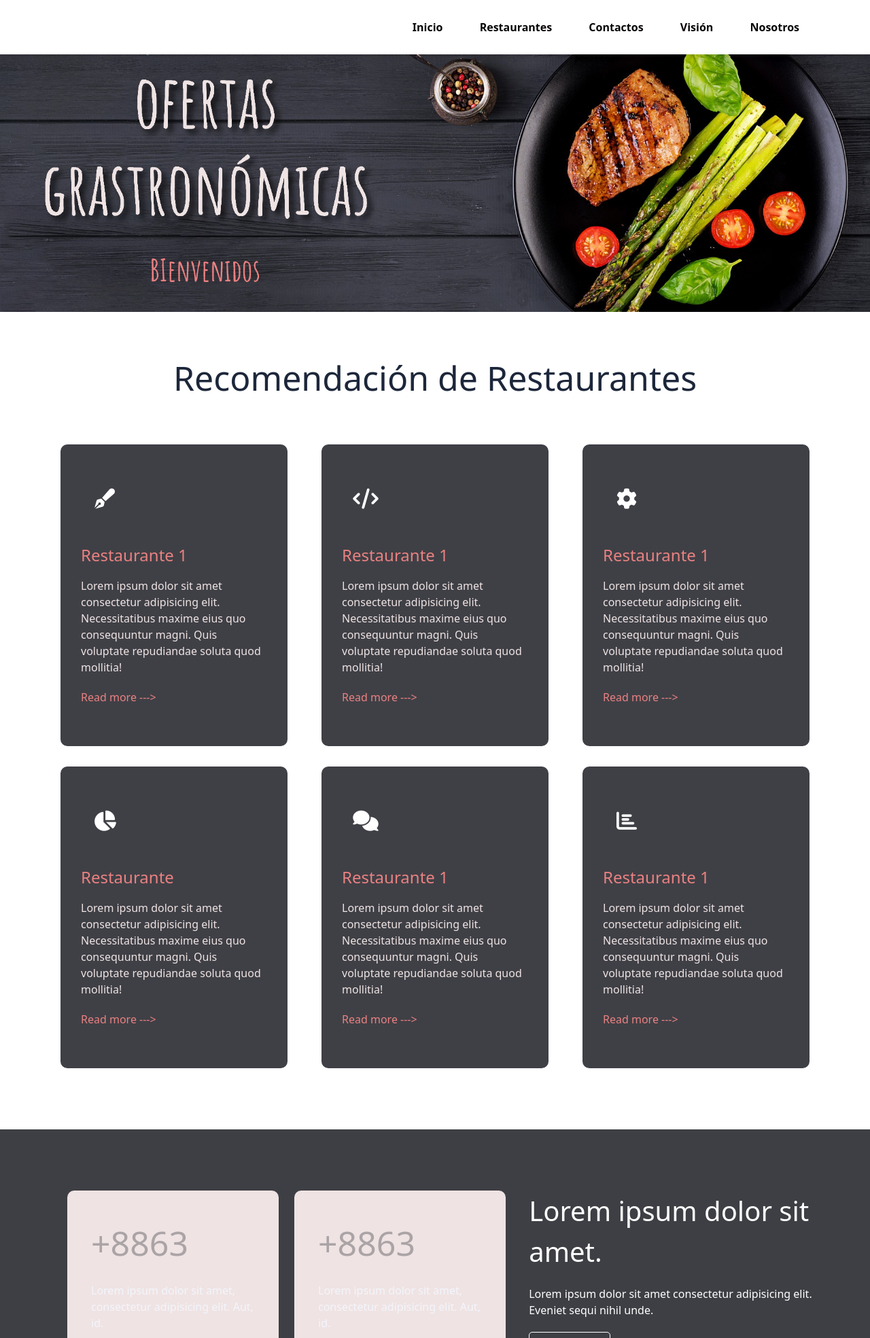
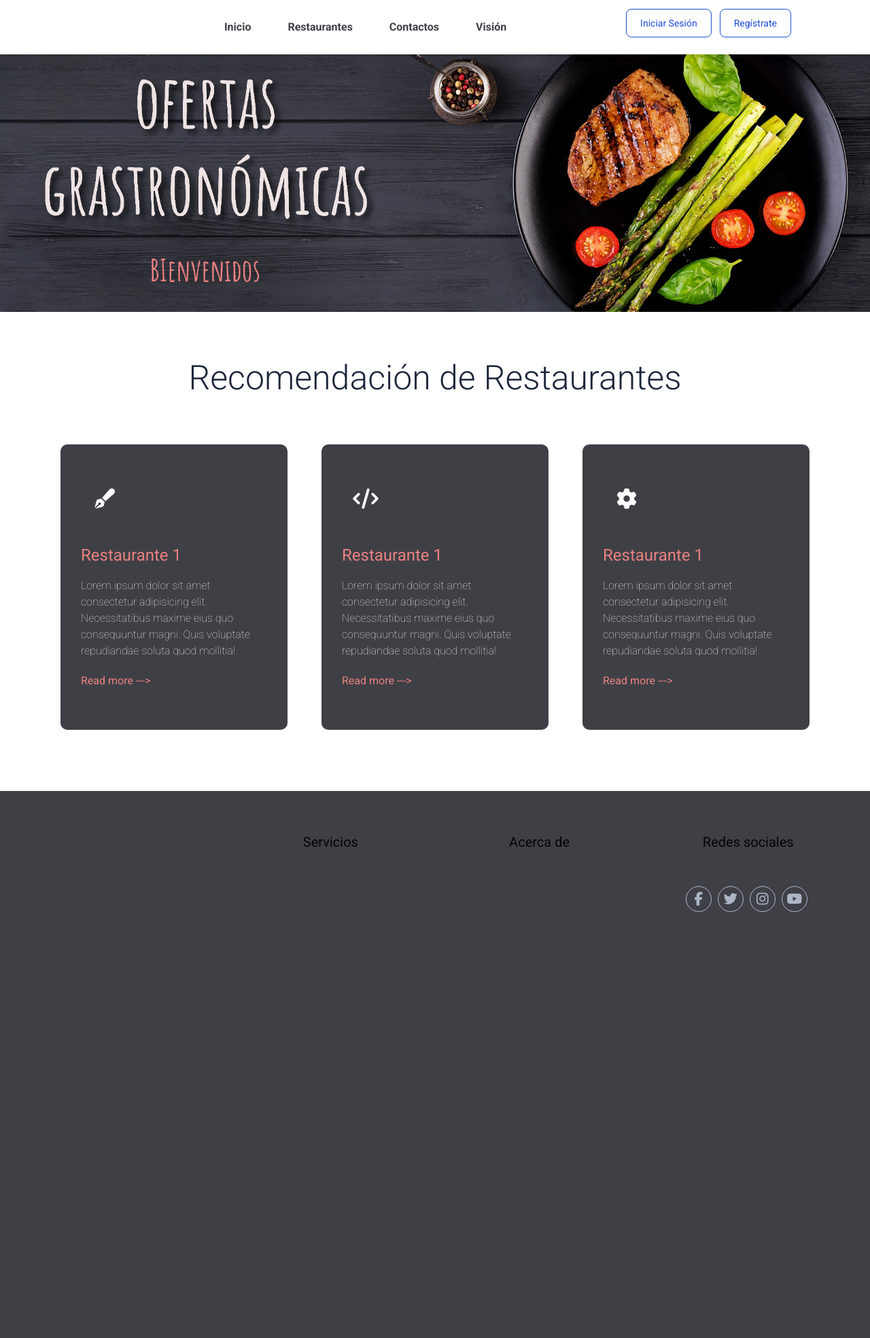
Before and after one commit to IvanSanchez21/Practica02-Sistema-de-pedidos-en-linea-en-PHP, a PHP site: page / in a window 1280 px wide. Shown: the top 1969 px of the page at 68% size. After the commit the page ends 1342 px from the top, so only its background shows below. Run offline with PHP 8.4, Linux system fonts and the light colour scheme; some libraries are stand-ins or nearby versions.

Commit message:
aplicando estilos css

```diff
--- a/css/estilos.css
+++ b/css/estilos.css
@@ -53,7 +53,7 @@ header::before {
 }
 
 .enlaces-header a{
-    color:#070304;
+    color:#3F4046;
 
 }
 nav {
@@ -88,13 +88,13 @@ nav {
 }
 
 .enlaces-header {
-    font-weight: 600;
+    font-weight: 550;
     transition: ease-in-out 0.5s;
     display: inline-block;
 }
 
 .enlaces-header a:hover{
-    border-bottom: 3px solid #070304;
+    border-bottom: 3px solid #3F4046;
 		padding-bottom: 5px;
 }
 
@@ -272,7 +272,7 @@ nav {
 /* footer */
 
 footer {
-    background: #FFFFFF;
+    background: #3F4046;
     padding: 60px 0;
     overflow: hidden;
     display: flex;
@@ -304,7 +304,7 @@ footer {
 
 
 .partFooter a:hover {
-    color: #FFFFFF;
+    color: #3F4046;
 }
 
 .partFooter img {
--- a/index.html
+++ b/index.html
@@ -6,10 +6,11 @@
     <meta name="viewport" content="width=device-width, initial-scale=1.0">
     <meta http-equiv="X-UA-Compatible" content="ie=edge">
     <title>Ofertas Gastronómicas</title>
+    <link href="https://unpkg.com/tailwindcss@^2/dist/tailwind.min.css" rel="stylesheet">
     <link rel="stylesheet" href="css/estilos.css">
     <link href="https://fonts.googleapis.com/css?family=Roboto:100,300,400,700&display=swap" rel="stylesheet">
     <link href="https://unpkg.com/aos@2.3.1/dist/aos.css" rel="stylesheet">
-    <link href="https://unpkg.com/tailwindcss@^2/dist/tailwind.min.css" rel="stylesheet">
+
 </head>
 
 <body>
@@ -24,22 +25,28 @@
                     <a href="#">Restaurantes</a>
                     <a href="#">Contactos</a>
                     <a href="#">Visión</a>
-                    <a href="#">Nosotros</a>
                 </div>
                 <div class="hamburguer">
                     <i class="fas fa-bars"></i>
+                </div>
+
+                <div class="flex flex-wrap">
+                    <button type="button" class="text-blue-700 hover:text-white border border-blue-700 hover:bg-blue-800 focus:ring-4 focus:ring-blue-300 font-medium rounded-lg text-sm px-5 py-2.5 text-center mr-3 mb-3 dark:border-blue-500 dark:text-blue-500 dark:hover:text-white dark:hover:bg-blue-1000 dark:focus:ring-blue-500">Iniciar Sesión</button>
+                    <button type="button" class="text-blue-700 hover:text-white border border-blue-700 hover:bg-blue-800 focus:ring-4 focus:ring-blue-300 font-medium rounded-lg text-sm px-5 py-2.5 text-center mr-3 mb-3 dark:border-blue-500 dark:text-blue-500 dark:hover:text-white dark:hover:bg-blue-600 dark:focus:ring-blue-500">Regístrate</button>
                 </div>
             </section>
         </nav>
     </header>
 
-    <section  >
+    <section>
         <img src="img/Inicio.png" alt="">
     </section>
 
     <section class="about-us">
         <div class="contenedor1">
-            <center><h2 class="titulo">Recomendación de Restaurantes</h2></center>
+            <center>
+                <h2 class="titulo">Recomendación de Restaurantes</h2>
+            </center>
             <div class="contenedor-articulo">
                 <div class="articulo" data-aos="zoom-in-right">
                     <i class="fas fa-pen-fancy"></i>
@@ -62,89 +69,40 @@
                         consequuntur magni. Quis voluptate repudiandae soluta quod mollitia!</p>
                     <a href="#">Read more ---></a>
                 </div>
-                <div class="articulo" data-aos="zoom-in-right">
-                    <i class="fas fa-chart-pie"></i>
-                    <h3>Restaurante</h3>
-                    <p>Lorem ipsum dolor sit amet consectetur adipisicing elit. Necessitatibus maxime eius quo
-                        consequuntur magni. Quis voluptate repudiandae soluta quod mollitia!</p>
-                    <a href="#">Read more ---></a>
-                </div>
-                <div class="articulo" data-aos="zoom-in-right">
-                    <i class="fas fa-comments"></i>
-                    <h3>Restaurante 1</h3>
-                    <p>Lorem ipsum dolor sit amet consectetur adipisicing elit. Necessitatibus maxime eius quo
-                        consequuntur magni. Quis voluptate repudiandae soluta quod mollitia!</p>
-                    <a href="#">Read more ---></a>
-                </div>
-                <div class="articulo" data-aos="zoom-in-right">
-                    <i class="fas fa-chart-bar"></i>
-                    <h3>Restaurante 1</h3>
-                    <p>Lorem ipsum dolor sit amet consectetur adipisicing elit. Necessitatibus maxime eius quo
-                        consequuntur magni. Quis voluptate repudiandae soluta quod mollitia!</p>
-                    <a href="#">Read more ---></a>
-                </div>
             </div>
         </div>
     </section>
 
-
-
-
-    <section class="results">
-        <div class="contenedor1 conten-results">
-            <section class="numbers">
-                <div class="number" data-aos="zoom-in-left">
-                    <h4>+8863</h4>
-                    <p>Lorem ipsum dolor sit amet, consectetur adipisicing elit. Aut, id.</p>
-                </div>
-                <div class="number" data-aos="zoom-in-left">
-                    <h4>+8863</h4>
-                    <p>Lorem ipsum dolor sit amet, consectetur adipisicing elit. Aut, id.</p>
-                </div>
-                <div class="number" data-aos="zoom-in-left">
-                    <h4>+8863</h4>
-                    <p>Lorem ipsum dolor sit amet, consectetur adipisicing elit. Aut, id.</p>
-                </div>
-                <div class="number" data-aos="zoom-in-left">
-                    <h4>+8863</h4>
-                    <p>Lorem ipsum dolor sit amet, consectetur adipisicing elit. Aut, id.</p>
-                </div>
-            </section>
-            <section class="results-text">
-                <h4>Lorem ipsum dolor sit amet.</h4>
-                <p>Lorem ipsum dolor sit amet consectetur adipisicing elit. Eveniet sequi nihil unde.</p>
-                <a href="#">Ingrese aquí</a>
-            </section>
-        </div>
-    </section>
-
-
     <footer>
         <div class="partFooter">
-            <img src="img/logo-jordan-alexander.png" alt="">
+            <img src="" alt="">
         </div>
+
         <div class="partFooter">
             <h4>Servicios</h4>
             <a href="#">Services 1</a>
             <a href="#">Services 2</a>
             <a href="#">Services 3</a>
         </div>
+
         <div class="partFooter">
             <h4>Acerca de</h4>
             <a href="#">About 1</a>
             <a href="#">About 2</a>
             <a href="#">About 3</a>
         </div>
+
         <div class="partFooter">
             <h4>Redes sociales</h4>
             <div class="social-media">
-                    <i class="fab fa-facebook-f"></i>
-                    <i class="fab fa-twitter"></i>
-                    <i class="fab fa-instagram"></i>
-                    <i class="fab fa-youtube"></i>
+                <i class="fab fa-facebook-f"></i>
+                <i class="fab fa-twitter"></i>
+                <i class="fab fa-instagram"></i>
+                <i class="fab fa-youtube"></i>
             </div>
         </div>
     </footer>
+
     <script src="https://unpkg.com/aos@2.3.1/dist/aos.js"></script>
     <script src="https://kit.fontawesome.com/c15b744a04.js" crossorigin="anonymous"></script>
     <script src="js/main.js"></script>
```
Also changed, not shown: prueba.html (added, +47 -0 lines).
